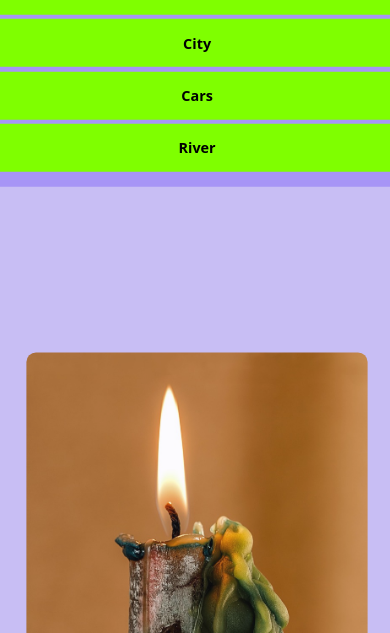
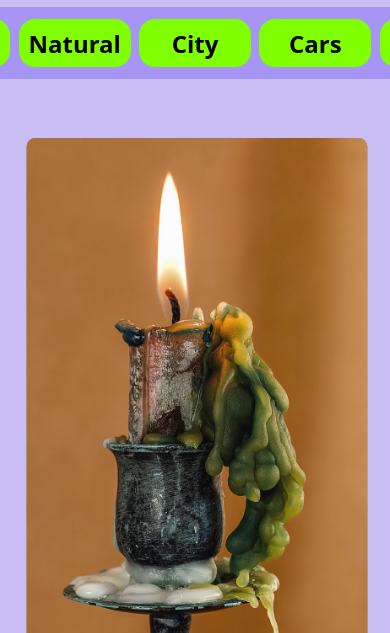
Before and after one commit to mdeditz0786/Images-Gallery, a plain HTML site: page index.html in a window 390 px wide. Shown: the part 467-1100 px from the top of the page. Drawn offline with Linux system fonts and the light colour scheme.

Commit message:
Update style.css

```diff
--- a/style.css
+++ b/style.css
@@ -104,29 +104,11 @@ body{
 
 }
 
-@media (max-width: 768px) {
-    .mybtn {
-        height: auto;
-        padding: 1rem;
-        font-size: 1rem;
-    }
-
-    .btn {
-        font-size: 1rem;
-        width: 80%;
-    }
-}
-
-@media (max-width: 480px) {
-    .mybtn {
-        font-size: 0.9rem;
-        padding: 0.8rem;
-    }
-
-    .btn {
-        font-size: 0.9rem;
-        width: 100%;
-    }
+.btn:active{
+    background-color: #3e1c9a;
+    color: white;
+    transform: translateY(4px);
+    box-shadow: 0 5px 10px rgba(0, 0, 0, 0.2);
 }
 
 .row{
```
